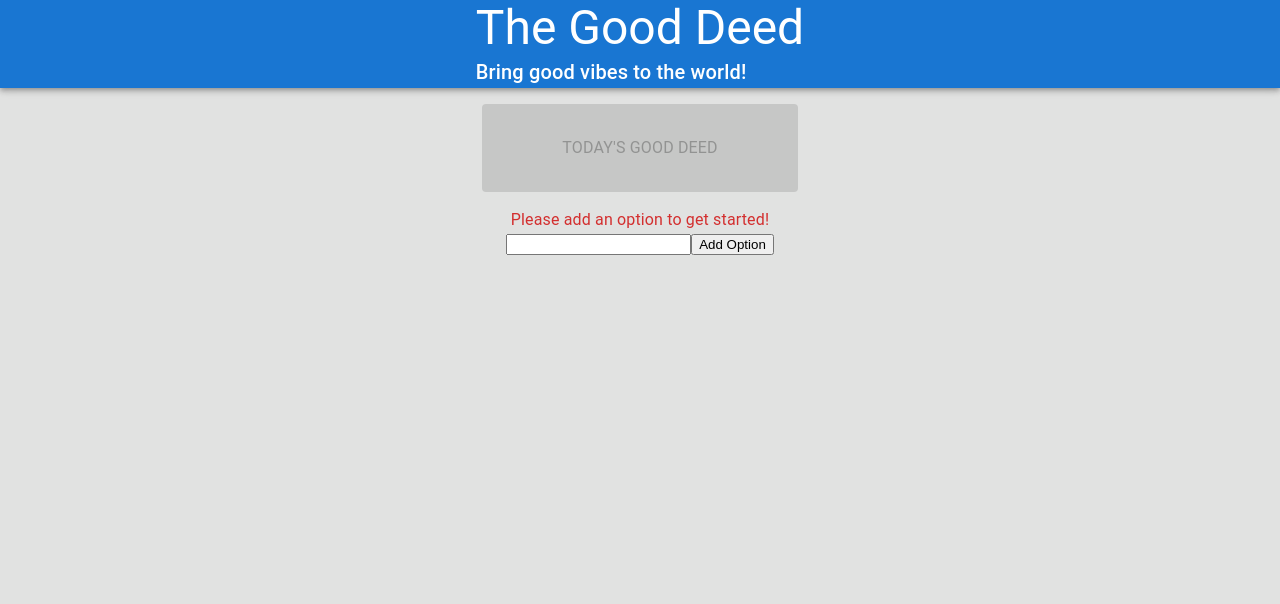
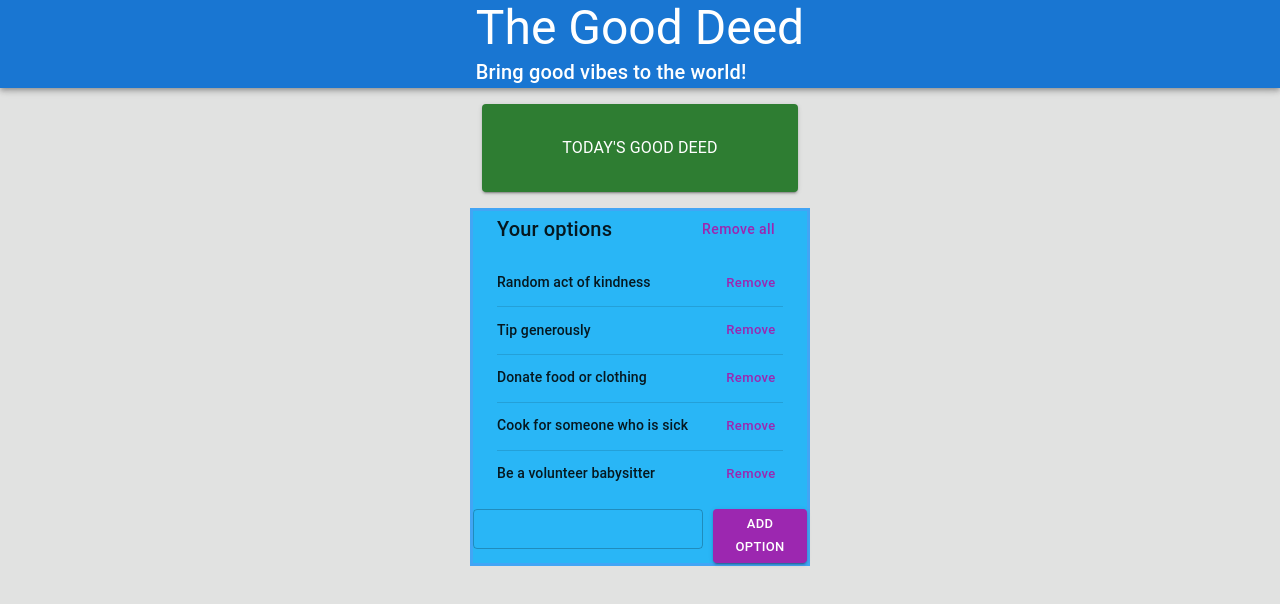
Before and after one commit to ChristopheTiet/the-good-deed, a React (Create React App) app: page / in a window 1280 px wide. Shown: the top 604 px of the page. Built offline with nearby package versions, Linux system fonts and the light colour scheme.

Commit message:
wip: refactor with MUI

```diff
--- a/src/AddOption.tsx
+++ b/src/AddOption.tsx
@@ -1,3 +1,5 @@
+import { Alert, Box, Button, Snackbar, TextField } from "@mui/material";
+import { height } from "@mui/system";
 import { Component } from "react";
 
 interface AddOptionProps {
@@ -33,13 +35,37 @@ class AddOption extends Component<AddOptionProps, AddOptionState> {
 
     render() {
         return (
-            <div>
-                {this.state.error && <p> {this.state.error} </p>}
-                <form onSubmit={this.handleFormSubmit}>
-                    <input type="text" name="option"></input>
-                    <button>Add Option</button>
-                </form>
-            </div>
+            <Box>
+                {this.state.error && (
+                    <Box>
+                        <Snackbar open={true} autoHideDuration={6000}>
+                            <Alert variant="filled" severity="error">
+                                {this.state.error}
+                            </Alert>
+                        </Snackbar>
+                    </Box>
+                )}
+                <Box
+                    component="form"
+                    onSubmit={this.handleFormSubmit}
+                    sx={{ display: "flex" }}
+                >
+                    <TextField
+                        sx={{ mr: "10px" }}
+                        size="small"
+                        type="text"
+                        name="option"
+                    />
+                    <Button
+                        size="small"
+                        type="submit"
+                        variant="contained"
+                        color="secondary"
+                    >
+                        Add Option
+                    </Button>
+                </Box>
+            </Box>
         );
     }
 }
--- a/src/App.tsx
+++ b/src/App.tsx
@@ -1,5 +1,5 @@
 import { Component } from "react";
-import CssBaseline from '@mui/material/CssBaseline';
+import CssBaseline from "@mui/material/CssBaseline";
 import Action from "./Action";
 import AddOption from "./AddOption";
 import Header from "./Header";
@@ -16,9 +16,18 @@ interface TheGoodDeedAppState {
     selectedOption: string | undefined;
 }
 
-class TheGoodDeedApp extends Component<TheGoodDeedAppProps, TheGoodDeedAppState> {
+class TheGoodDeedApp extends Component<
+    TheGoodDeedAppProps,
+    TheGoodDeedAppState
+> {
     static defaultProps = {
-        options: [],
+        options: [
+            "Random act of kindness",
+            "Tip generously",
+            "Donate food or clothing",
+            "Cook for someone who is sick",
+            "Be a volunteer babysitter",
+        ],
     };
 
     state = {
@@ -31,8 +40,10 @@ class TheGoodDeedApp extends Component<TheGoodDeedAppProps, TheGoodDeedAppState>
             const json = localStorage.getItem("options");
             if (json) {
                 const options = JSON.parse(json);
-                if (options) {
+                if (options.length !== 0) {
                     this.setState(() => ({ options }));
+                } else {
+                    this.setState(() => ({ options: this.props.options }));
                 }
             }
         } catch {}
@@ -84,14 +95,33 @@ class TheGoodDeedApp extends Component<TheGoodDeedAppProps, TheGoodDeedAppState>
     render() {
         const subtitle: string = "Bring good vibes to the world!";
         return (
-            <Box sx={{ display:'flex', flexDirection:'column', backgroundColor:'#e1e2e1', width: '100vw', height: '100vh'}}>
+            <Box
+                sx={{
+                    display: "flex",
+                    flexDirection: "column",
+                    backgroundColor: "#e1e2e1",
+                    width: "100vw",
+                    height: "100vh",
+                }}
+            >
                 <CssBaseline />
                 <Header title="The Good Deed" subtitle={subtitle} />
                 <Action
                     hasOptions={this.state.options.length > 0}
                     handlePick={this.handlePick}
                 />
-                <Container sx={{ display:'flex', flexDirection:'column', alignItems:'center'}}>
+                <Container
+                    disableGutters
+                    sx={{
+                        display: "flex",
+                        flexDirection: "column",
+                        alignItems: "center",
+                        border: "solid",
+                        borderColor: "#42a5f5",
+                        backgroundColor: "#29b6f6",
+                        width: "340px",
+                    }}
+                >
                     <Options
                         options={this.state.options}
                         handleDeleteOption={this.handleDeleteOption}
--- a/src/Option.tsx
+++ b/src/Option.tsx
@@ -1,19 +1,32 @@
+import { Box, Button, Stack, Typography } from "@mui/material";
+
 type OptionProps = {
     optionText: string;
     handleDeleteOption: (option: string) => void;
 };
 
 const Option = (props: OptionProps) => (
-    <div>
-        {props.optionText}
-        <button
-            onClick={(e) => {
-                props.handleDeleteOption(props.optionText);
-            }}
+    <Box>
+        <Stack
+            direction="row"
+            alignItems="center"
+            justifyContent="space-between"
         >
-            Remove
-        </button>
-    </div>
+            <Typography sx={{ wordBreak: "break-all" }} variant="subtitle2">
+                {props.optionText}
+            </Typography>
+            <Button
+                size="small"
+                sx={{ textTransform: "none" }}
+                color="secondary"
+                onClick={(e) => {
+                    props.handleDeleteOption(props.optionText);
+                }}
+            >
+                Remove
+            </Button>
+        </Stack>
+    </Box>
 );
 
 export default Option;
--- a/src/Options.tsx
+++ b/src/Options.tsx
@@ -1,4 +1,11 @@
-import { Box, Button, Container, Stack, Typography } from "@mui/material";
+import {
+    Box,
+    Button,
+    Container,
+    Divider,
+    Stack,
+    Typography,
+} from "@mui/material";
 import Option from "./Option";
 
 interface OptionsProps {
@@ -8,17 +15,42 @@ interface OptionsProps {
 }
 
 const Options = (props: OptionsProps) => (
-    <Box sx={{display:'flex', flexDirection: 'column', justifyContent:'center', alignItems:'center'}}>
+    <Container
+        sx={{
+            display: "flex",
+            flexDirection: "column",
+            justifyContent: "center",
+            alignItems: "center",
+        }}
+    >
         {props.options.length === 0 && (
-            <Typography color={"error.main"}>Please add an option to get started!</Typography>
+            <Typography color={"error.main"}>
+                Please add an option to get started!
+            </Typography>
         )}
         {props.options.length !== 0 && (
-            <Stack direction="row" alignItems="center" justifyContent="space-between">
-                <Typography>Your options</Typography>
-                <Button onClick={props.handleDeleteOptions}>Remove all</Button>
+            <Box sx={{ width: "100%", mb: "20px" }}>
+                <Stack
+                    direction="row"
+                    alignItems="center"
+                    justifyContent="space-between"
+                >
+                    <Typography variant="h6">Your options</Typography>
+                    <Button
+                        sx={{ textTransform: "none" }}
+                        color="secondary"
+                        onClick={props.handleDeleteOptions}
+                    >
+                        Remove all
+                    </Button>
                 </Stack>
+            </Box>
         )}
-
+        <Box sx={{ width: "100%", mb: "20px" }}>
+            <Stack
+                spacing={1}
+                divider={<Divider orientation="horizontal" flexItem />}
+            >
                 {props.options.map((option) => (
                     <Option
                         key={option}
@@ -26,7 +58,9 @@ const Options = (props: OptionsProps) => (
                         handleDeleteOption={props.handleDeleteOption}
                     />
                 ))}
+            </Stack>
         </Box>
+    </Container>
 );
 
 export default Options;
--- a/tsconfig.json
+++ b/tsconfig.json
@@ -18,7 +18,7 @@
     "resolveJsonModule": true,
     "isolatedModules": true,
     "noEmit": true,
-    "jsx": "react-jsx"
+    "jsx": "preserve"
   },
   "include": [
     "src"
```
Also changed, not shown: 1 other file (tests, documents, lock files or other folders). Lines whose indentation alone changed are shown as unchanged.
